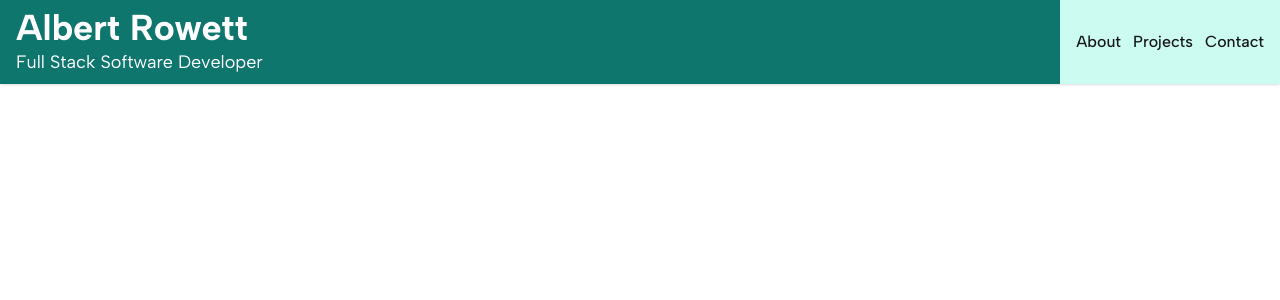
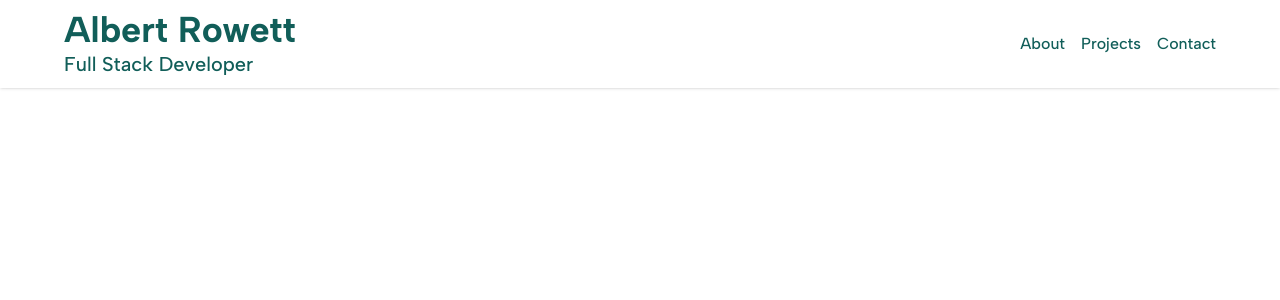
Before and after one commit to albertRowett/portfolio, a PHP site: page / in a window 1280 px wide. Shown: the top 300 px of the page. Run offline with PHP 8.4, Linux system fonts and the light colour scheme; some libraries are stand-ins or nearby versions.

Commit message:
Restyle header (dark teal text on white background), incoporating responsive design

```diff
--- a/src/css/output.css
+++ b/src/css/output.css
@@ -558,6 +558,41 @@ video {
   z-index: 50;
 }
 
+.mx-16{
+  margin-left: 4rem;
+  margin-right: 4rem;
+}
+
+.my-2{
+  margin-top: 0.5rem;
+  margin-bottom: 0.5rem;
+}
+
+.my-2\.5{
+  margin-top: 0.625rem;
+  margin-bottom: 0.625rem;
+}
+
+.mx-4{
+  margin-left: 1rem;
+  margin-right: 1rem;
+}
+
+.mx-8{
+  margin-left: 2rem;
+  margin-right: 2rem;
+}
+
+.mx-2{
+  margin-left: 0.5rem;
+  margin-right: 0.5rem;
+}
+
+.mx-2\.5{
+  margin-left: 0.625rem;
+  margin-right: 0.625rem;
+}
+
 .mt-2{
   margin-top: 0.5rem;
 }
@@ -568,6 +603,10 @@ video {
 
 .h-32{
   height: 8rem;
+}
+
+.min-h-64{
+  min-height: 16rem;
 }
 
 .w-1\/2{
@@ -584,6 +623,10 @@ video {
 
 .max-w-screen-xl{
   max-width: 1280px;
+}
+
+.max-w-screen-2xl{
+  max-width: 1536px;
 }
 
 .flex-col{
@@ -616,6 +659,16 @@ video {
   row-gap: 0.5rem;
 }
 
+.gap-x-4{
+  -moz-column-gap: 1rem;
+       column-gap: 1rem;
+}
+
+.gap-x-6{
+  -moz-column-gap: 1.5rem;
+       column-gap: 1.5rem;
+}
+
 .border-b-2{
   border-bottom-width: 2px;
 }
@@ -635,6 +688,25 @@ video {
   background-color: rgb(15 118 110 / var(--tw-bg-opacity));
 }
 
+.bg-teal-800{
+  --tw-bg-opacity: 1;
+  background-color: rgb(17 94 89 / var(--tw-bg-opacity));
+}
+
+.bg-white{
+  --tw-bg-opacity: 1;
+  background-color: rgb(255 255 255 / var(--tw-bg-opacity));
+}
+
+.bg-teal-50{
+  --tw-bg-opacity: 1;
+  background-color: rgb(240 253 250 / var(--tw-bg-opacity));
+}
+
+.p-2{
+  padding: 0.5rem;
+}
+
 .px-4{
   padding-left: 1rem;
   padding-right: 1rem;
@@ -643,6 +715,31 @@ video {
 .py-2{
   padding-top: 0.5rem;
   padding-bottom: 0.5rem;
+}
+
+.py-4{
+  padding-top: 1rem;
+  padding-bottom: 1rem;
+}
+
+.px-36{
+  padding-left: 9rem;
+  padding-right: 9rem;
+}
+
+.px-16{
+  padding-left: 4rem;
+  padding-right: 4rem;
+}
+
+.py-3{
+  padding-top: 0.75rem;
+  padding-bottom: 0.75rem;
+}
+
+.py-2\.5{
+  padding-top: 0.625rem;
+  padding-bottom: 0.625rem;
 }
 
 .font-sans{
@@ -663,12 +760,26 @@ video {
   line-height: 1.75rem;
 }
 
+.text-5xl{
+  font-size: 3rem;
+  line-height: 1;
+}
+
+.text-xl{
+  font-size: 1.25rem;
+  line-height: 1.75rem;
+}
+
 .font-bold{
   font-weight: 700;
 }
 
 .font-medium{
   font-weight: 500;
+}
+
+.font-semibold{
+  font-weight: 600;
 }
 
 .text-neutral-900{
@@ -679,6 +790,15 @@ video {
 .text-white{
   --tw-text-opacity: 1;
   color: rgb(255 255 255 / var(--tw-text-opacity));
+}
+
+.text-teal-800{
+  --tw-text-opacity: 1;
+  color: rgb(17 94 89 / var(--tw-text-opacity));
+}
+
+.opacity-50{
+  opacity: 0.5;
 }
 
 .shadow{
@@ -692,8 +812,49 @@ video {
   color: rgb(115 115 115 / var(--tw-text-opacity));
 }
 
+.hover\:text-teal-500:hover{
+  --tw-text-opacity: 1;
+  color: rgb(20 184 166 / var(--tw-text-opacity));
+}
+
+.hover\:text-teal-600:hover{
+  --tw-text-opacity: 1;
+  color: rgb(13 148 136 / var(--tw-text-opacity));
+}
+
+.hover\:opacity-50:hover{
+  opacity: 0.5;
+}
+
+.hover\:opacity-75:hover{
+  opacity: 0.75;
+}
+
+.hover\:opacity-60:hover{
+  opacity: 0.6;
+}
+
 @media (min-width: 640px){
+  .sm\:mx-8{
+    margin-left: 2rem;
+    margin-right: 2rem;
+  }
+
   .sm\:flex-row{
     flex-direction: row;
   }
 }
+
+@media (min-width: 768px){
+  .md\:mx-8{
+    margin-left: 2rem;
+    margin-right: 2rem;
+  }
+}
+
+@media (min-width: 1024px){
+  .lg\:mx-16{
+    margin-left: 4rem;
+    margin-right: 4rem;
+  }
+}
--- a/src/index.html
+++ b/src/index.html
@@ -22,16 +22,16 @@
 </head>
 
 <body class="text-neutral-900 font-albert-sans">
-    <header class="fixed top-0 w-full z-50 flex justify-center bg-teal-700 shadow">
-        <div class="w-full max-w-screen-xl flex justify-between">
-            <div class="px-4 py-2">
-                <h1 class="text-white font-bold text-4xl">Albert Rowett</h1>
-                <h2 class="text-white text-lg">Full Stack Software Developer</h2>
+    <header class="fixed top-0 w-full z-50 flex justify-center bg-white shadow text-teal-800">
+        <div class="w-full max-w-screen-2xl flex justify-between mx-4 sm:mx-8 lg:mx-16 my-2.5">
+            <div class="text-teal-800">
+                <h1 class="font-bold text-4xl">Albert Rowett</h1>
+                <h2 class="font-medium text-xl">Full Stack Developer</h2>
             </div>
-            <nav class="flex flex-col sm:flex-row items-center justify-center gap-x-3 px-4 bg-teal-100 font-medium">
-                <a href="#" class="hover:text-neutral-500">About</a>
-                <a href="#" class="hover:text-neutral-500">Projects</a>
-                <a href="#" class="hover:text-neutral-500">Contact</a>
+            <nav class="flex flex-col sm:flex-row justify-center items-center gap-x-4 font-medium">
+                <a href="#about" class="hover:opacity-50">About</a>
+                <a href="#projects" class="hover:opacity-50">Projects</a>
+                <a href="#contact" class="hover:opacity-50">Contact</a>
             </nav>
         </div>
     </header>
@@ -43,7 +43,7 @@
     </section>
     <section id="projects">
     </section>
-    <footer class="flex justify-center bg-teal-100">
+    <footer id="contact" class="flex justify-center bg-teal-100">
         <div id="contact" class="w-full max-w-screen-xl px-4 py-2">
             <h3 class="w-1/2 border-b-2 border-neutral-900 text-lg font-bold">Contact</h3>
             <nav class="flex flex-col gap-y-2 sm:flex-row gap-x-8 mt-2 font-medium">
```
